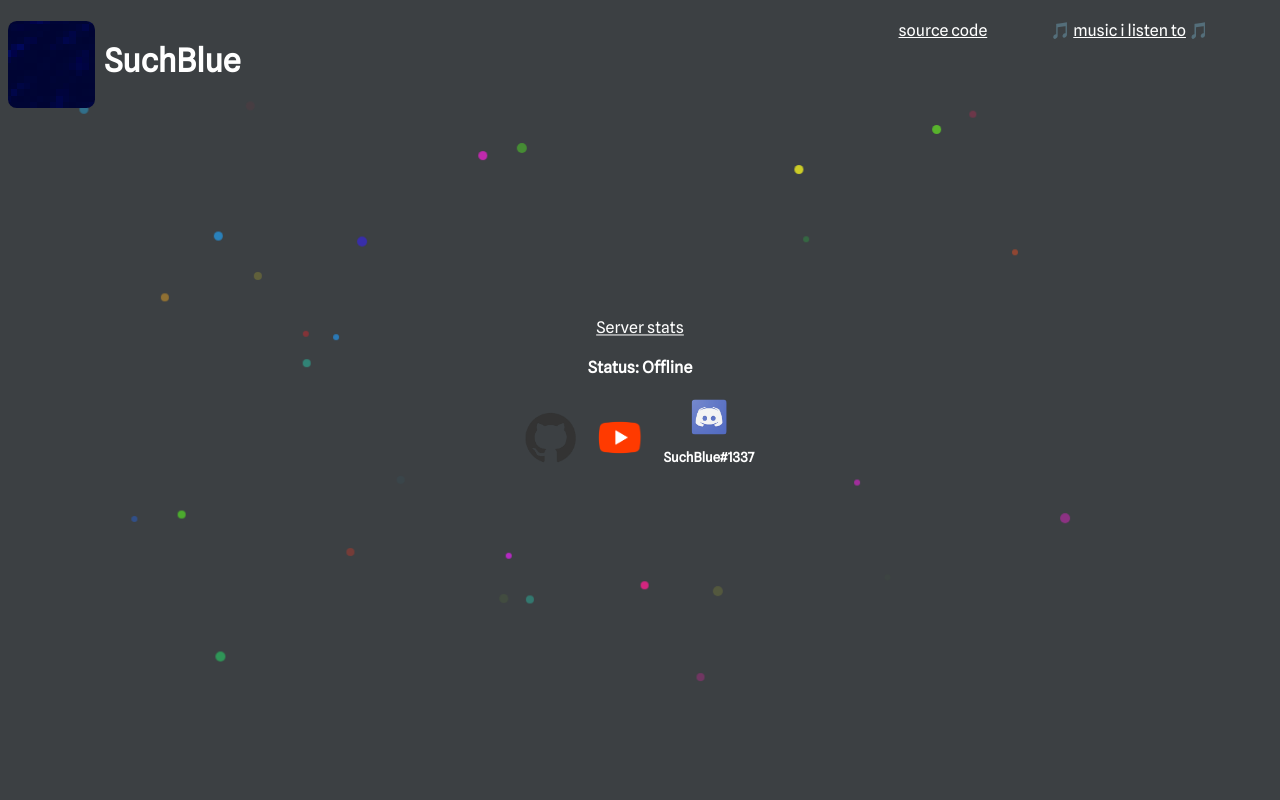
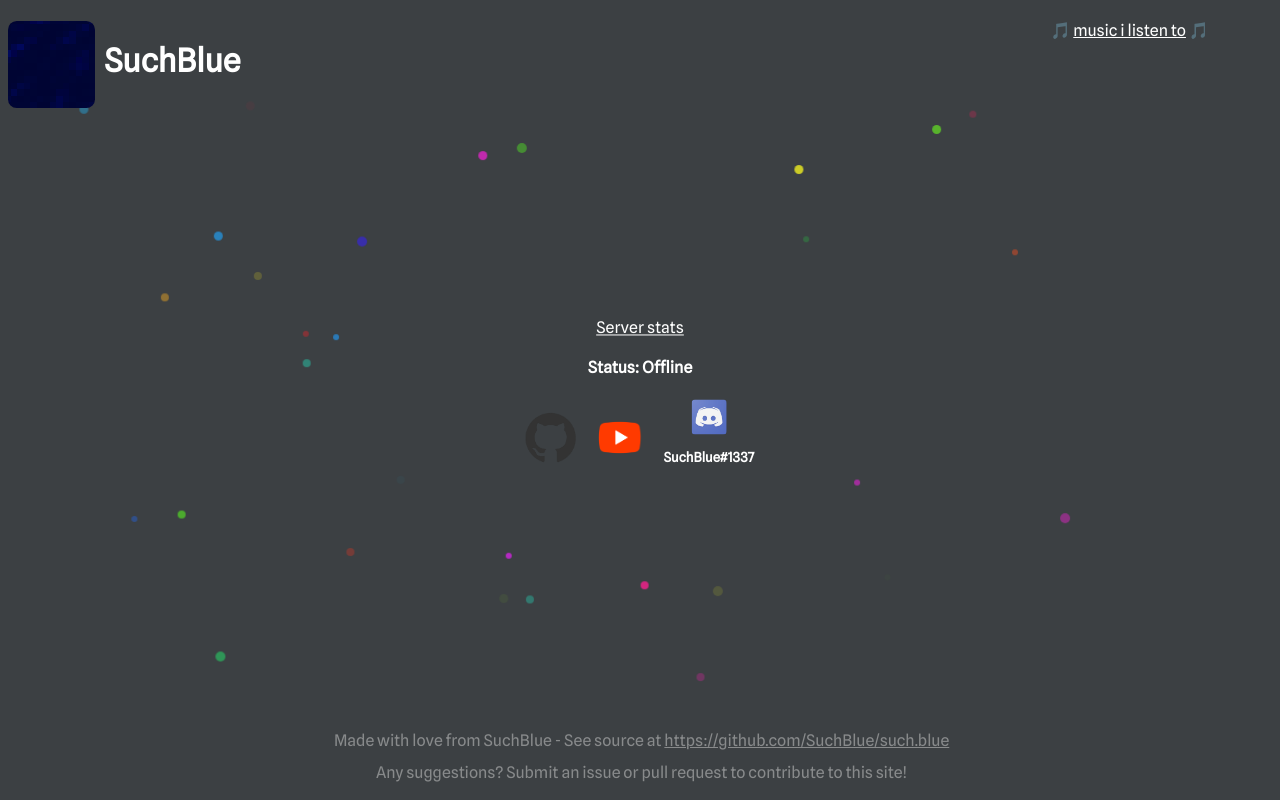
Before and after one commit to SuchBlue/such.blue, a plain HTML site: page index.html in a window 1280 px wide. Drawn offline with Linux system fonts and the light colour scheme; no server answers.

Commit message:
Re-added footer

```diff
--- a/index.html
+++ b/index.html
@@ -72,7 +72,6 @@
     </div>
     <noscript>sorry, you must enable javascript to get server stats :(</noscript><div></div>
     <a href="https://open.spotify.com/playlist/2lmdpqZb5ymcQ5D2XDyAzw" id="music">🎵 <u>music i listen to</u> 🎵</a>
-    <a href="https://github.com/SuchBlue/such.blue" id="music"><u>source code</u></a>
         <div class="header">
             <img src="images/profile.png" />
             <h1>SuchBlue</h1>
@@ -94,6 +93,12 @@
                 <div style="clear: both;"></div>
         </div>
     </div>
+
+    <footer>
+        Made with love from SuchBlue - See source at
+        <a href="https://github.com/SuchBlue/such.blue" style="color: inherit;">https://github.com/SuchBlue/such.blue</a>
+        <div>Any suggestions? Submit an issue or pull request to contribute to this site!</div>
+    </footer>
 
     <script type="application/javascript">
         function load() {
--- a/universal.css
+++ b/universal.css
@@ -44,12 +44,15 @@ body {
     border-radius: 10%;
 }
 
-#footer {
+footer {
+    position: absolute;
     color: lightgray;
     opacity: 50%;
     text-decoration: none;
-    white-space: nowrap;
-    text-align: center !important;
+    bottom: 0;
+    width: 99%;
+    height: 75px;
+    line-height: 2;
 }
 
 /* Responsiveness */
```
